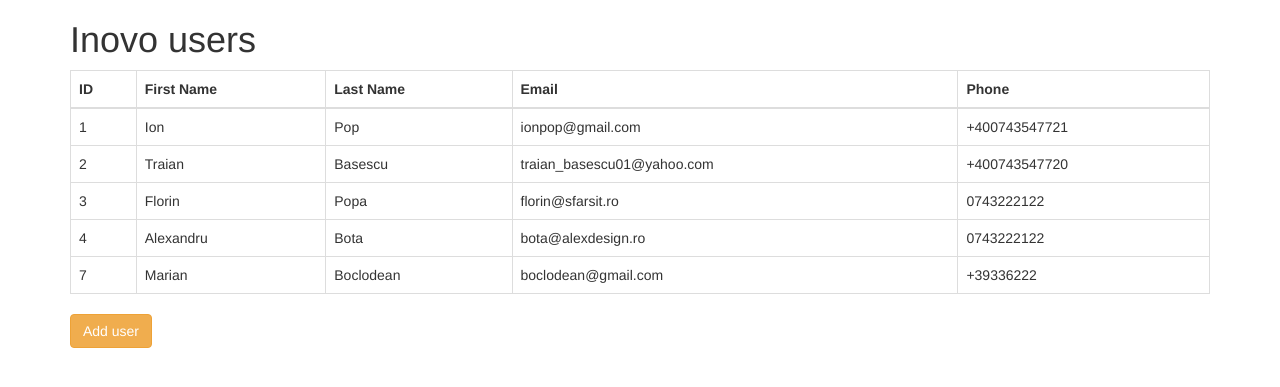
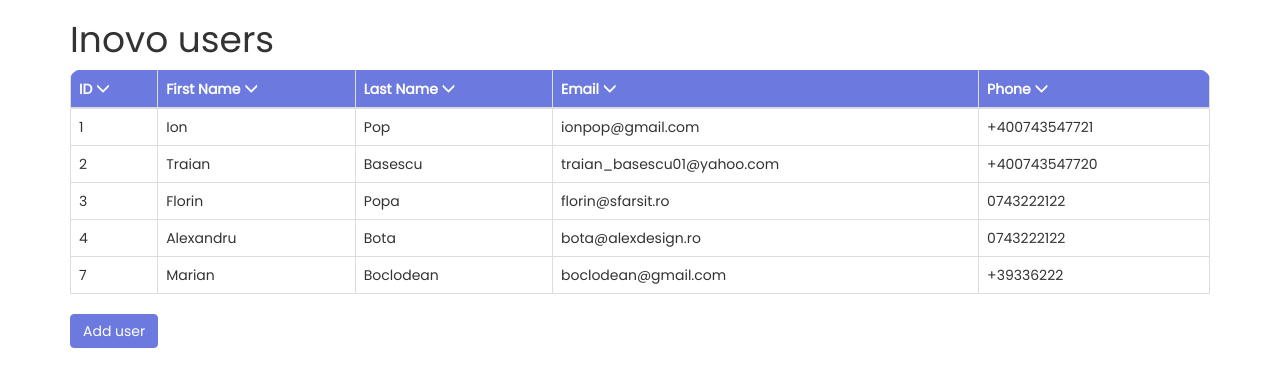
Before and after one commit to andreinemeti/php_inovo, a PHP site: page / in a window 1280 px wide. Shown: the top 387 px of the page. Run offline with PHP 8.4, Linux system fonts and the light colour scheme; data comes from the database, SQL or seed files in the repository.

Commit message:
added some css and a jquery function to sort table rows

```diff
--- a/index.php
+++ b/index.php
@@ -14,7 +14,9 @@ $result = mysqli_query( $conn, $query ); //connecting to the database and submit
     	<meta http-equiv="X-UA-Compatible" content="IE=edge">
     	<meta name="viewport" content="width=device-width, initial-scale=1">
 		<title>Inovo users</title>
+		<link href="https://fonts.googleapis.com/css?family=Poppins" rel="stylesheet">
 		<link rel="stylesheet" href="https://maxcdn.bootstrapcdn.com/bootstrap/3.3.7/css/bootstrap.min.css">
+		<link rel="stylesheet" href="style.css">
 		<!-- HTML5 shim and Respond.js for IE8 support of HTML5 elements and media queries -->
     	<!-- WARNING: Respond.js doesn't work if you view the page via file:// -->
     <!--[if lt IE 9]>
@@ -34,11 +36,11 @@ $result = mysqli_query( $conn, $query ); //connecting to the database and submit
 			echo "<table class='table table-hover table-bordered'>
 			<thead>
 				<tr>
-					<th>ID</th>
-					<th>First Name</th>
-					<th>Last Name</th>
-					<th>Email</th>
-					<th>Phone</th>
+					<th class='sortable' title='Click to sort by id'>ID <span class='glyphicon glyphicon-menu-down'></span></th>
+					<th class='sortable' title='Click to sort alphabetically'>First Name <span class='glyphicon glyphicon-menu-down'></th>
+					<th class='sortable' title='Click to sort alphabetically'>Last Name <span class='glyphicon glyphicon-menu-down'></th>
+					<th class='sortable' title='Click to sort alphabetically'>Email <span class='glyphicon glyphicon-menu-down'></th>
+					<th class='sortable' title='Click to sort alphabetically'>Phone <span class='glyphicon glyphicon-menu-down'></th>
 				</tr>
 			</thead>
 			<tbody>";
@@ -54,7 +56,7 @@ $result = mysqli_query( $conn, $query ); //connecting to the database and submit
 					</tr>";
 			}
 			echo "</tbody>
-			</table";
+			</table>";
 		}else {
 			echo "Whoops! There are no results to $db database." ;
 		}
@@ -63,10 +65,13 @@ $result = mysqli_query( $conn, $query ); //connecting to the database and submit
 		?>
 			</div> <!-- end table responsive -->
 			<a href="/inovo/insert.php" class="btn btn-warning">Add user</a>
+
 		</div> <!-- end container -->
 		<!-- jQuery -->
 		<script src="https://code.jquery.com/jquery-3.3.1.min.js"></script>
 		<!-- BOOTSTRAP JS -->
 		<script src="https://maxcdn.bootstrapcdn.com/bootstrap/3.3.7/js/bootstrap.min.js"></script>
+		<script src="script.js"></script>
+
 	</body>
 </html>
--- a/insert.php
+++ b/insert.php
@@ -82,7 +82,10 @@ mysqli_close($conn);
     	<meta http-equiv="X-UA-Compatible" content="IE=edge">
     	<meta name="viewport" content="width=device-width, initial-scale=1">
 		<title>Add new user</title>
+		<link href="https://fonts.googleapis.com/css?family=Roboto" rel="stylesheet">
 		<link rel="stylesheet" href="https://maxcdn.bootstrapcdn.com/bootstrap/3.3.7/css/bootstrap.min.css">
+		<link href="https://fonts.googleapis.com/css?family=Poppins" rel="stylesheet">
+		<link rel="stylesheet" href="style.css">
 		<!-- HTML5 shim and Respond.js for IE8 support of HTML5 elements and media queries -->
     	<!-- WARNING: Respond.js doesn't work if you view the page via file:// -->
     <!--[if lt IE 9]>
@@ -118,8 +121,7 @@ mysqli_close($conn);
 				<a href="/inovo/index.php" class="btn btn-default">Back</a>
 			</form>
 
-			<div class="table-responsive">
-		</div> <!-- end table responsive -->
+
 	</div> <!-- end container -->
 		<!-- jQuery -->
 		<script src="https://code.jquery.com/jquery-3.3.1.min.js"></script>
--- /dev/null
+++ b/script.js
@@ -0,0 +1,21 @@
+
+
+//sort table rows alphabetically
+$('.sortable').click(function () {
+    var table = $(this).parents('table').eq(0);
+    var rows = table.find('tr:gt(0)').toArray().sort(comparer($(this).index()));
+    this.asc = !this.asc;
+    if (!this.asc) { rows = rows.reverse(); }
+    for (var i = 0; i < rows.length; i++) { table.append(rows[i]); }
+});
+function comparer(index) {
+    return function (a, b) {
+        var valA = getCellValue(a, index), valB = getCellValue(b, index);
+        return $.isNumeric(valA) && $.isNumeric(valB) ? valA - valB : valA.localeCompare(valB);
+    };
+}
+function getCellValue(row, index) { return $(row).children('td').eq(index).text(); }
+
+$('.sortable').click(function(){
+    $('.sortable').find('span').toggleClass('glyphicon-menu-down').toggleClass('glyphicon-menu-up');
+});
--- /dev/null
+++ b/style.css
@@ -0,0 +1,35 @@
+body {
+  font-family: 'Poppins', sans-serif;
+}
+
+.table-responsive, .table-hover thead {
+  border-radius: 10px;
+}
+
+.table-hover thead tr {
+  background:#6c7ae0;
+  border: 1px solid #6c7ae0;
+  color:white;
+  cursor:pointer;
+}
+
+.table-hover tbody tr:hover {
+  background-color: #ececff;
+}
+
+.btn-warning {
+  position:relative;
+  background:#6c7ae0;
+  border:1px solid #6c7ae0;
+  transition:.3s all;
+
+}
+.btn-warning:hover, .btn-warning:focus, .btn-warning:focus:hover, .btn-warning:active:focus {
+  background:transparent;
+  color:#6c7ae0;
+  border:1px solid #6c7ae0;
+}
+
+.btn-warning:active {
+  bottom:2px;
+}
```
